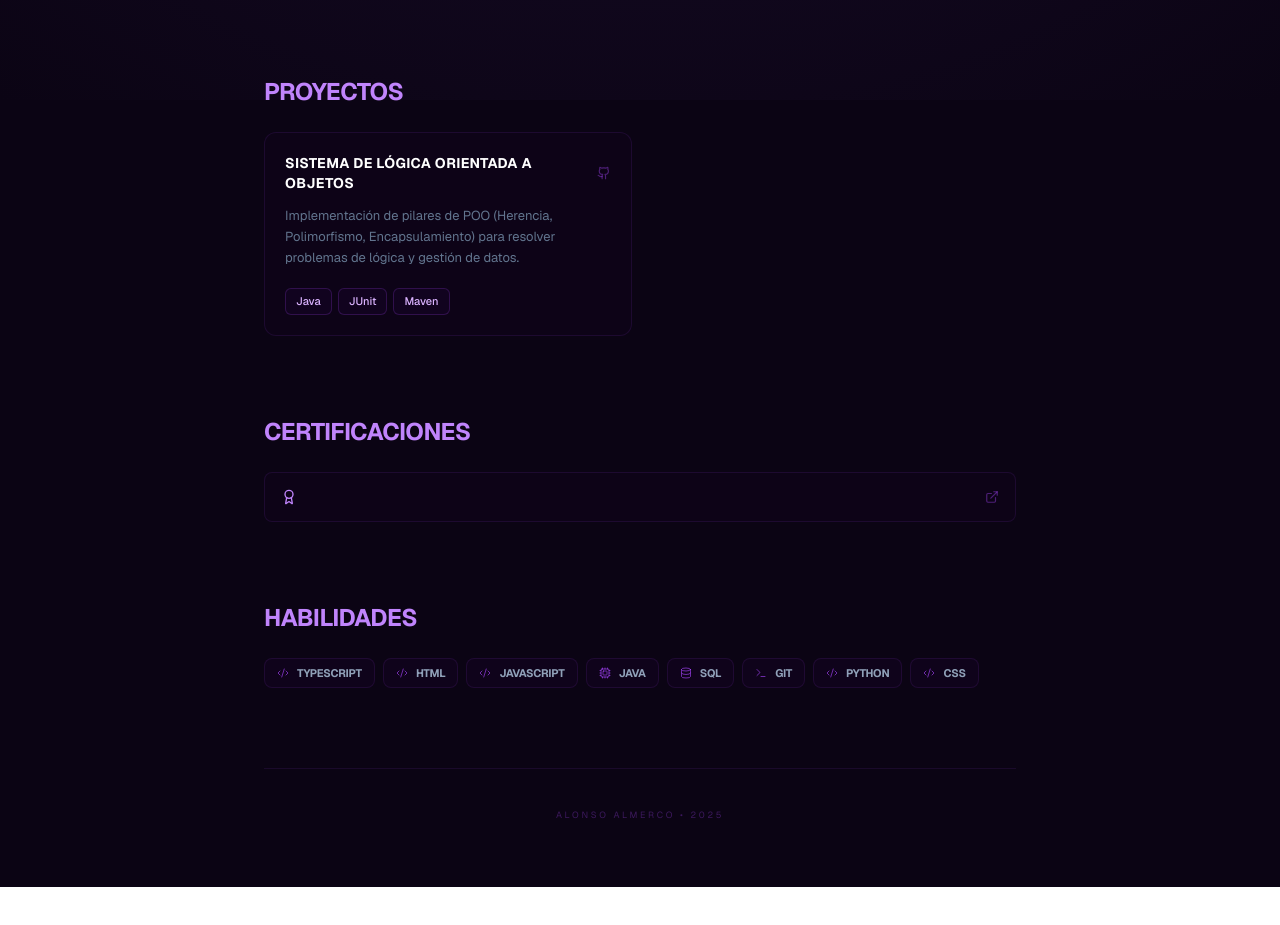
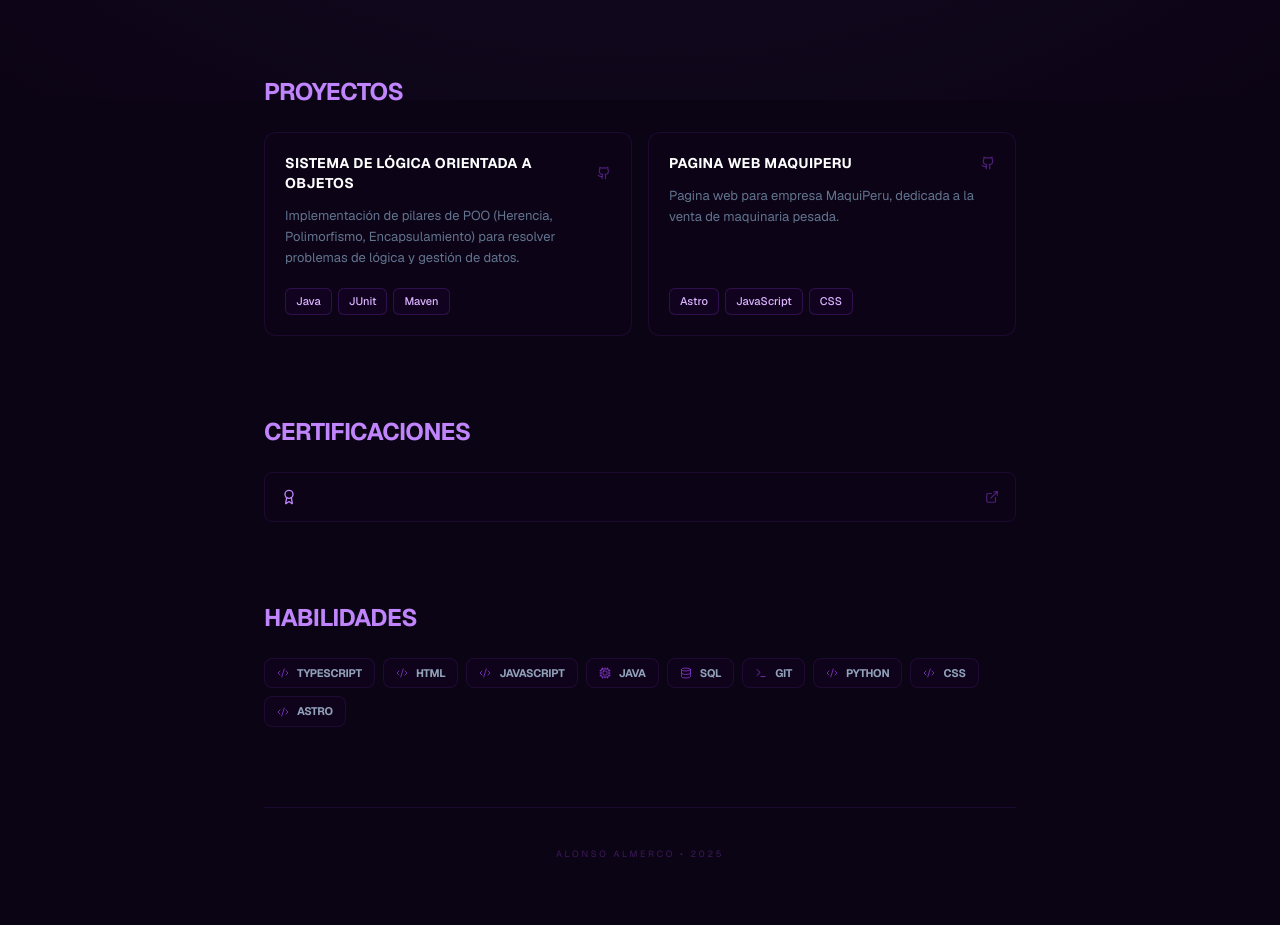
Before and after one commit to alonsolmz/mi-portafolio-lmz, a Next.js app: page / in a window 1280 px wide. Shown: the part 700-1625 px from the top of the page. Before the commit the page ends 1587 px from the top, so only its background shows below. Built offline with nearby package versions, Linux system fonts and the light colour scheme.

Commit message:
actualizacion proyecto maqui

```diff
--- a/app/page.tsx
+++ b/app/page.tsx
@@ -28,6 +28,12 @@ const DATA = {
       link: "https://github.com/alonsolmz/java-opp-core",
       desc: "Implementación de pilares de POO (Herencia, Polimorfismo, Encapsulamiento) para resolver problemas de lógica y gestión de datos.",
       tech: ["Java", "JUnit","Maven"]
+    },
+     {
+      titulo: "Pagina Web MaquiPeru",
+      link: "https://github.com/alonsolmz/pagewebmaquiperu",
+      desc: "Pagina web para empresa MaquiPeru, dedicada a la venta de maquinaria pesada.",
+      tech: ["Astro", "JavaScript","CSS"]
     }
   ],
   certificaciones: [
@@ -41,7 +47,8 @@ const DATA = {
     { name: "SQL", icon: <Database size={12}/> },
     { name: "Git", icon: <Terminal size={12}/> },
     { name: "Python", icon: <Code2 size={12}/> },
-    { name: "CSS", icon: <Code2 size={12}/> }
+    { name: "CSS", icon: <Code2 size={12}/> },
+    { name: "Astro", icon: <Code2 size={12}/> }
   ],
 };
 
```
